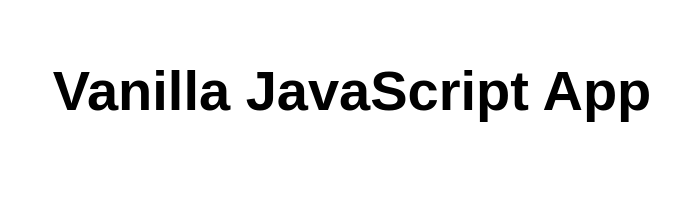
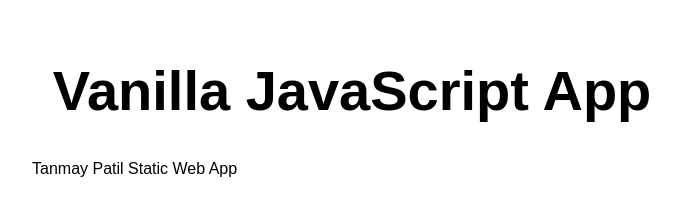
Before and after one commit to TSPATIL/vanilla-basic, a website: page src/index.html in a window 1280 px wide. Shown: the whole page, without its empty margins (288-968 px from the left). Drawn offline with Linux system fonts and the light colour scheme.

Commit message:
Update index.html

```diff
--- a/src/index.html
+++ b/src/index.html
@@ -11,6 +11,7 @@
 <body>
   <main>
     <h1>Vanilla JavaScript App</h1>
+    <p>Tanmay Patil Static Web App</p>
   </main>
 </body>
 
```
